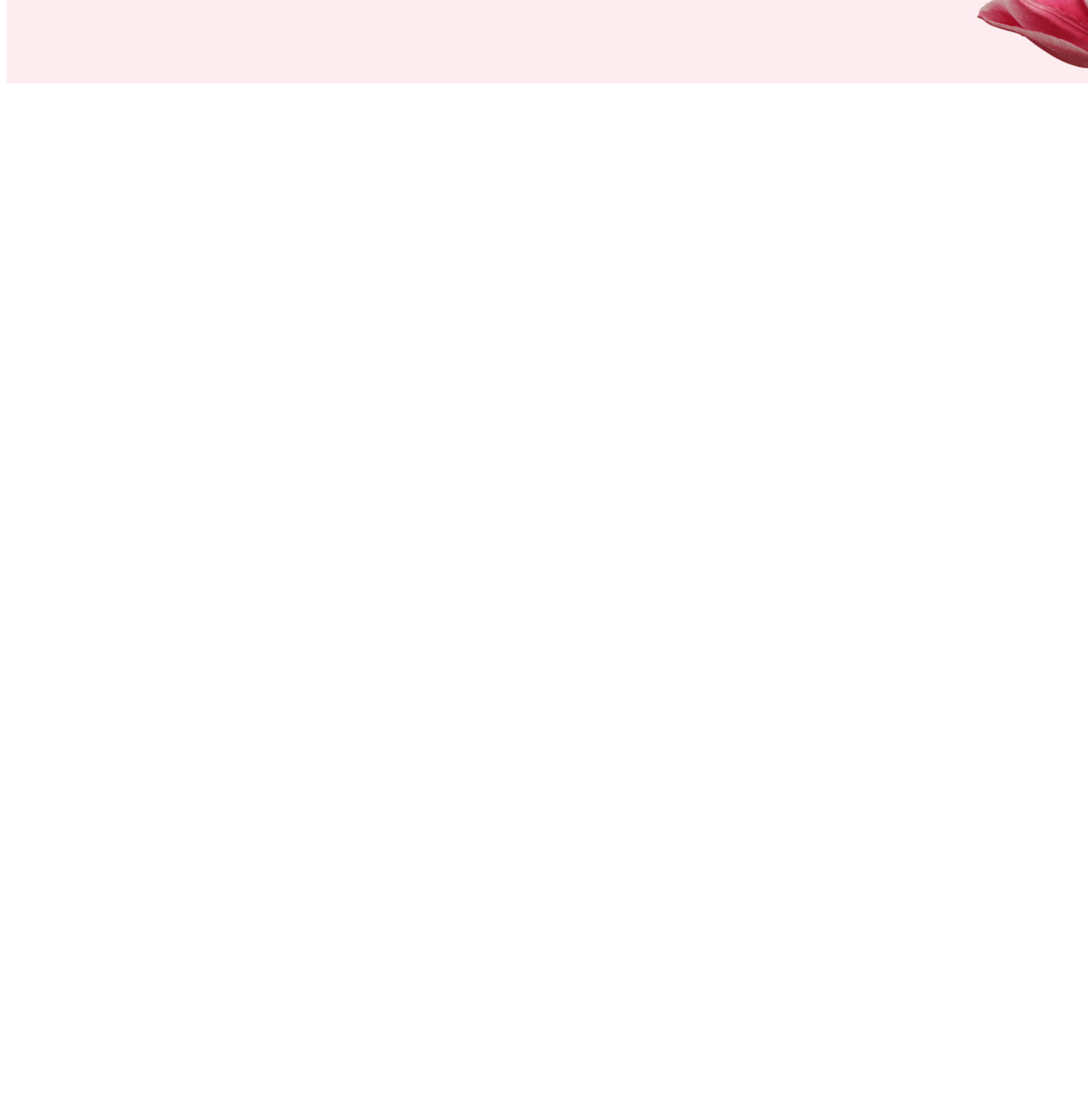
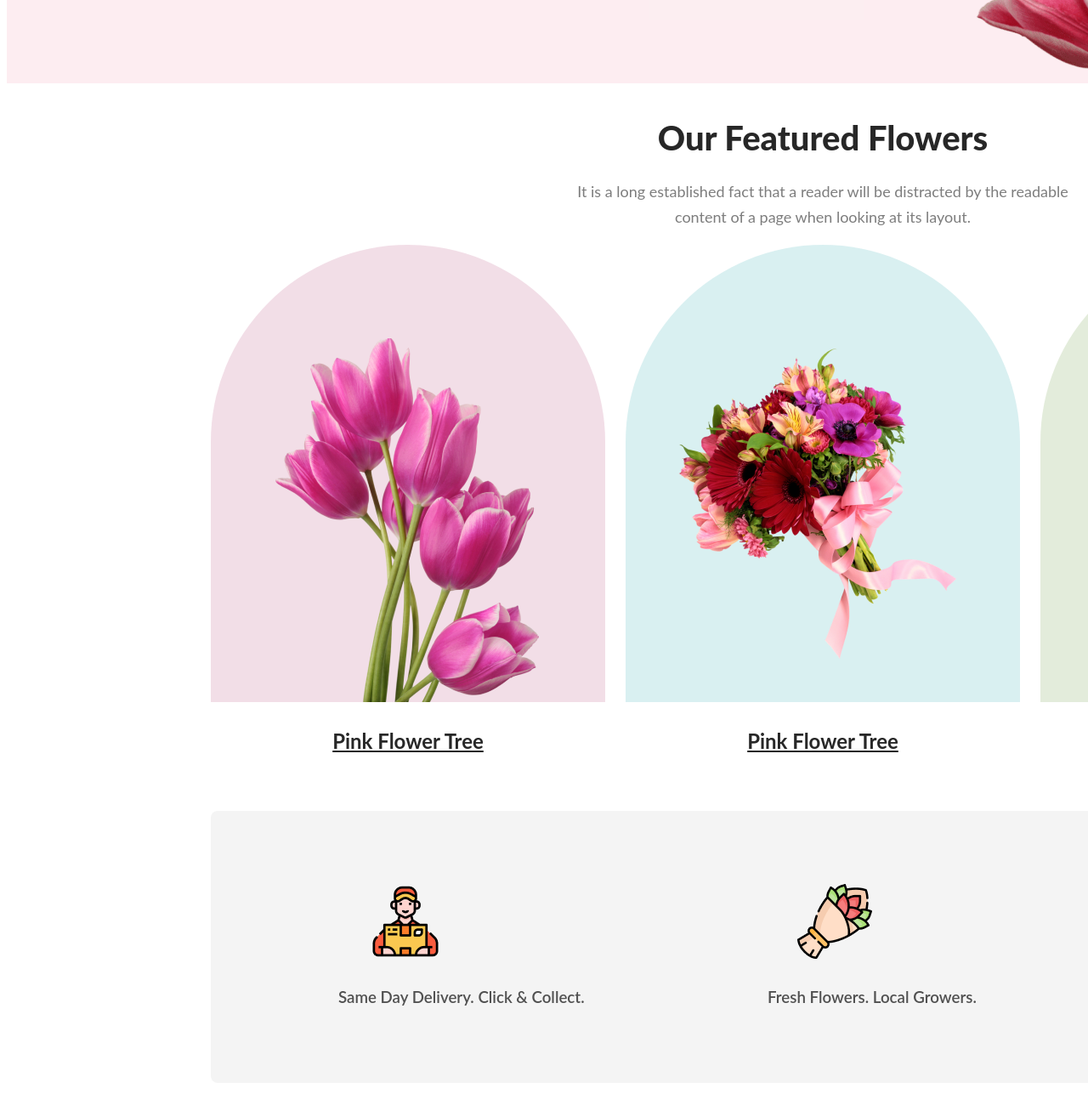
Before and after one commit to rokibhasan32/assignment-1, a plain HTML site: page index.html in a window 1280 px wide. Shown: the part 740-2040 px from the top of the page at 85% size. Drawn offline with Linux system fonts and the light colour scheme.

Commit message:
main-section

```diff
--- a/index.html
+++ b/index.html
@@ -21,7 +21,54 @@
     </div>
 </header>
 <main>
-
+    <!--Our Featured Flowers starts-->
+<section>
+<h3 class="section-title">Our Featured Flowers</h3>
+<p class="section-description">It is a long established fact that a reader will be distracted by the readable <br> content of a page when looking at its layout.</p>
+<div class="skills-container">
+    <div class="skill-1">
+        <img class="skill-img1" src="Flower Asset/pngwing 6.png" alt="">
+        <h3 class="skill-name">Pink Flower Tree</h3>
+    </div>
+    <div class="skill-2">
+        <img class="skill-img2" src="Flower Asset/pngwing 5.png" alt="">
+        <h3 class="skill-name">Pink Flower Tree</h3>
+    </div>
+    <div class="skill-3">
+        <img class="skill-img3" src="Flower Asset/pngwing 7.png" alt="">
+        <h3 class="skill-name">Pink Flower Tree</h3>
+    </div>
+   </div>
+</section>
+<!--Icon Design Starts-->
+<section>
+    <div class="icon-container">
+        <div class="icon">
+          <img  class="icon-image" src="Flower Asset/Group 57.png" alt="Image 1">
+          <h3 id="mm" class="icon-heading">Same Day Delivery. Click & Collect.</h3>
+        </div>
+        <div class="icon">
+            <div class="cc">
+          <img class="icon-image" src="Flower Asset/Group 58.png" alt="Image 2">
+          <h3 class="icon-heading">Fresh Flowers. Local Growers.</h3></div>
+        </div>
+        <div class="icon">
+          <img class="icon-image" src="Flower Asset/Group 59.png" alt="Image 3">
+          <h3 id="mn" class="icon-heading">24/7 Free Support.</h3>
+        </div>
+      </div>
+</section>
+<!--Hot Deal Section Starts-->
+<section>
+    <div class="deal">
+    <div class="deal-container">
+        <h2 class="deal-header">Hot Deal ! Sale Up To 25% <span class="deal-spancolor">Off</span></h2>
+        <p class="deal-description">It is a long established fact that a reader will be distracted by the readable <br> <span class="deal-spanparagraph">content of a page when looking at its layout.</span></p>
+        <button class="btn-primary">Sign Up</button>
+    </div>
+    <img src="Flower Asset/pngwing 8.png" alt="">
+</div>
+</section>
 </main>
 <footer>
 
--- a/styles/index.css
+++ b/styles/index.css
@@ -10,18 +10,20 @@ body{
 .header{
 background: #E554731a;
 }
+/* header banner style */
 .banner{
-
     padding: 30px 30px 0px 150px;
     display: flex;
     align-items: center;
     justify-content: space-between;
 }
+/* header content style */
 .banner-content{
     max-width: 500px;
     gap: 32px;
 
  }
+ /* header title style */
 .banner-title{
     font-family: 'Open Sans', sans-serif;
     font-family: Lato;
@@ -37,6 +39,7 @@ background: #E554731a;
     line-height: normal;
     margin-bottom: 30px;
 }
+/* header description style */
 .banner-description{
     display: flex;
     flex-direction: column;
@@ -51,6 +54,7 @@ font-weight: 400;
     line-height: 30px;
     margin-bottom: 30px;
 }
+/* header button style */
 .btn-primary{
     margin-bottom: 167;
     border-radius: 8px;
@@ -62,6 +66,7 @@ background: #E55473;
     color: white;
     border: white;
 }
+/* header profile pic style */
 .profile-pic{
     margin-right: 150px;
     margin-bottom: 0px;
@@ -69,3 +74,156 @@ border: white;
     height: 800px;
     margin-bottom: 0px;
 }
+/* main related style */
+/* section title style */
+.section-title{
+    color: #272727;
+text-align: center;
+font-family: Lato;
+font-size: 40px;
+font-style: normal;
+font-weight: 800;
+line-height: normal;
+margin-bottom: 24px;
+}
+/* section description style */
+.section-description{
+    margin-left: 663px;
+    margin-right: 663px;
+    text-align: center;
+    display: flex;
+    font-family: Lato;
+width: 594px;
+height: 60px;
+flex-direction: column;
+flex-shrink: 0;
+color:#27272799;
+font-size: 18px;
+font-style: normal;
+font-weight: 400;
+line-height: 30px;
+}
+/* section skill container */
+.skills-container{
+    display: flex;
+    gap: 24px;
+    margin-left: 240px;
+    margin-right: 240px;
+}
+/* skill box design */
+.skill-1{
+    width: 464px;
+    height: 538px;
+    flex-shrink: 0;
+    border-radius: 300px 300px 0px 0px;
+background: #A7216226;
+}
+.skill-2{
+    width: 464px;
+    height: 538px;
+    flex-shrink: 0;
+    border-radius: 300px 300px 0px 0px;
+background: #0597A026;
+}
+.skill-3{
+    width: 464px;
+    height: 538px;
+    flex-shrink: 0;
+    border-radius: 300px 300px 0px 0px;
+background: #477D1126;
+}
+/* skill imgage design */
+.skill-img1{
+    margin: 110px 78px 0px 76px;
+    width: 310px;
+height: 428px;
+flex-shrink: 0;
+}
+.skill-img2{
+    margin: 117px 47px 51px 47px;
+    width: 370px;
+height: 370px;
+flex-shrink: 0;
+}
+.skill-img3{
+margin: 67px 75px 0px 67px;
+    width: 314px;
+height: 471px;
+flex-shrink: 0;
+}
+/* skill image name design */
+.skill-name{
+    color: #272727;
+    text-align: center;
+    font-family: Lato;
+    font-size: 24px;
+    font-style: normal;
+font-style: normal;
+font-weight: 700;
+line-height: 35px;
+text-decoration-line: underline;
+}
+/* icon style */
+.icon-container{
+    display: flex;
+    justify-content: space-between;
+    margin: 128px 240px;
+    width: 1440px;
+    height: 320px;
+    flex-shrink: 0;
+    border-radius: 8px;
+background: #2727270D;
+}
+.icon-image{
+    margin-top: 86px;
+    width: 88px;
+    height: 88px;
+    flex-shrink: 0;
+    margin-right: 232px;
+    margin-left: 185px;
+}.icon-heading{
+   margin-top: 24px;
+   margin-left: 150px;
+   color:#272727CC;
+   font-family: Lato;
+   font-style: normal;
+   font-weight: 600;
+   line-height: 35px;
+}
+/* hot deal design */
+.deal{
+    background: #E554730D;
+    border-radius: 8px;
+    padding: 30px 30px 0px 150px;
+    display: flex;
+    align-items: center;
+    justify-content: space-between;
+}
+.banner-title{
+    color: #272727;
+font-family: Lato;
+font-size: 40px;
+font-style: normal;
+font-weight: 800;
+line-height: normal;
+}
+.banner-description{
+    display: flex;
+    text-align: center;
+    font-family: Lato;
+    width: 594px;
+    height: 60px;
+flex-direction: column;
+flex-shrink: 0;
+color: #27272799;
+font-size: 18px;
+font-style: normal;
+font-weight: 400;
+line-height: 30px;
+}
+.deal-spancolor{
+    color: #E55473;
+}
+.deal-spanparagraph{
+    text-indent:50pxpx ;
+}
```
Lines whose indentation alone changed are shown as unchanged.
